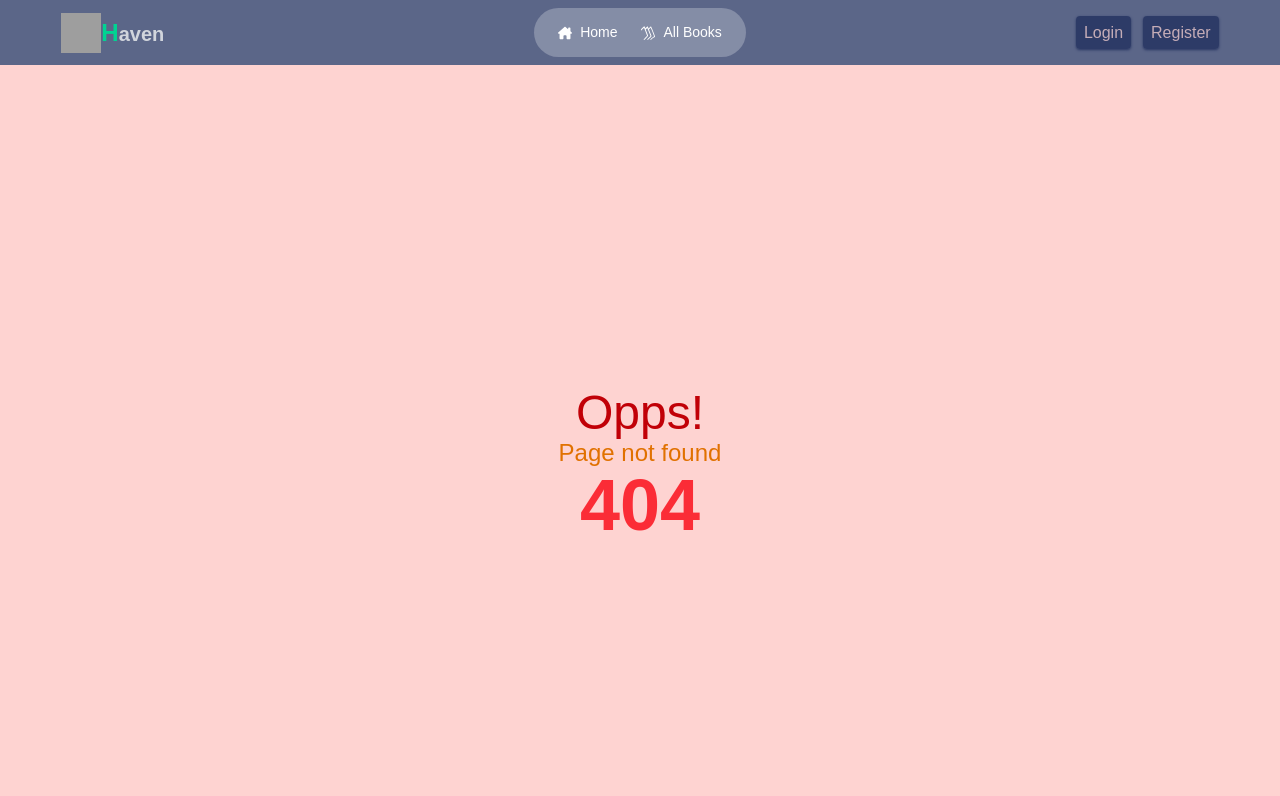
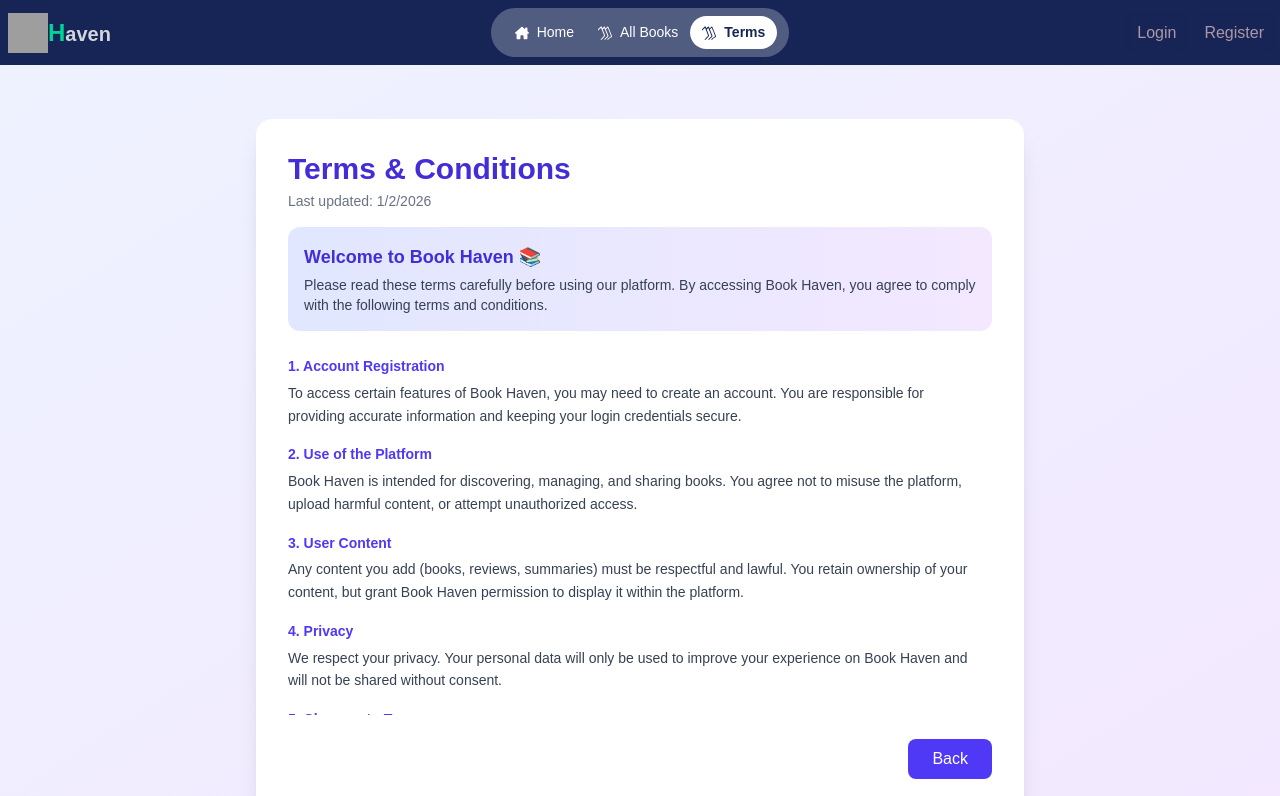
Before and after one commit to jamal-uddin-asif/The-Book-Haven-Client-, a React (Vite) app: page /terms in a window 1280 px wide. Shown: the top 796 px of the page. Built offline with nearby package versions, Linux system fonts and the light colour scheme; no server answers; grey boxes are pictures that could not be loaded; a web font is replaced by a local one.

Commit message:
terms and condition page added

```diff
--- a/src/Components/Footer/Footer.jsx
+++ b/src/Components/Footer/Footer.jsx
@@ -4,7 +4,7 @@ import { FaFacebook, FaInstagram, FaLinkedin, FaWhatsapp, FaXTwitter, FaYoutube
 
 const Footer = () => {
   return (
-    <div className="py-8 mt-5 text-white bg-blue-950">
+    <div className="py-8 pt-5 text-white bg-blue-950">
         <title>Register | The Book Haven</title>
       <MyContainer>
         {/* top div  */}
--- /dev/null
+++ b/src/Components/Home/FeatureOfThisWeb/FeatureOfThisWeb.jsx
@@ -0,0 +1,42 @@
+import React from 'react';
+import { BiSolidBookAdd } from "react-icons/bi";
+import { FaBookOpenReader } from "react-icons/fa6";
+import { MdAutoDelete } from "react-icons/md";
+import { TiEdit } from "react-icons/ti";
+const FeatureOfThisWeb = () => {
+    return (
+          <div className="">
+            <h1 className="border-b pb-4 my-heading py-4 text-2xl">
+              Feature of this web
+            </h1>
+            <div className="sm:flex  text-center justify-center gap-7 py-6">
+              <div className="bg-linear-to-br from-green-400 to-green-800 p-6 rounded-2xl hover:scale-105 transition ease-in-out text-white">
+                <div className="flex justify-center">
+                  <FaBookOpenReader size={30} />
+                </div>
+                Read book
+              </div>
+              <div className="bg-linear-to-br from-orange-400 to-orange-700 p-6 rounded-2xl hover:scale-105 transition ease-in-out text-white">
+                <div className="flex justify-center">
+                  <BiSolidBookAdd size={30} />
+                </div>
+                Add book
+              </div>
+              <div className="bg-linear-to-br from-yellow-300 to-yellow-600 p-6 rounded-2xl hover:scale-105 transition ease-in-out text-white">
+                <div className="flex justify-center">
+                  <TiEdit size={30} />
+                </div>
+                Edit book
+              </div>
+              <div className="bg-linear-to-br from-red-500 to-red-800 p-6 rounded-2xl hover:scale-105 transition ease-in-out text-white">
+                <div className="flex justify-center">
+                  <MdAutoDelete size={30} />
+                </div>
+                Delete book
+              </div>
+            </div>
+          </div>
+    );
+};
+
+export default FeatureOfThisWeb;
--- a/src/Components/Home/LatestBooksCard.jsx
+++ b/src/Components/Home/LatestBooksCard.jsx
@@ -4,29 +4,43 @@ import { Link } from "react-router";
 
 const LatestBooksCard = ({ book }) => {
   return (
-    <div className="flex flex-col border-l-2 hover:border-l-5 hover:text-white rounded-2xl hover:scale-110 duration-200 transition ease-in-out hover:border-green-400 hover:bg-blue-950 ">
-      <div className="flex-1 border-b-2 hover:border-green-400 ">
+    <div className="flex bg-white  flex-col h-full relative overflow-hidden border-l-2 rounded-2xl transition duration-200 hover:border-green-400">
+
+      {/* Image + Title */}
+      <div className="border-b-2 hover:border-green-400">
         <img
-          className="h-[150px] pl-3 hover:scale-110 transition ease-in-out"
+          className="h-[150px] mx-auto pl-3 hover:scale-110 transition"
           src={book.coverImage}
           alt=""
         />
-        <h1 className="pl-3 my-heading font-bold text-xl line-clamp-2">{book.title}</h1>
+        <h1 className="pl-3 my-heading font-bold line-clamp-2">
+          {book.title}
+        </h1>
       </div>
 
-      <div className="flex-1  space-y-2 pl-3 pt-2">
-        <h2 className="my-heading"><span className="bg-fuchsia-400 px-1 rounded-sm">Author</span> : {book.author}</h2>
-        <p className="my-heading"><span className="bg-cyan-500 px-1 rounded-sm">Genre</span> : {book.genre}</p>
-        <p className="line-clamp-2 my-heading"><span className="bg-emerald-400 rounded-sm px-1">Summary</span> : {book.summary}</p>
-        <div className="flex flex-col ">
-          <div className="bg-amber-300 px-2 text-green-700 rounded-sm inline ">
-            {" "}
+      {/* Content */}
+      <div className="flex flex-col flex-1 space-y-2 pl-3 pt-2">
+        <h2 className="my-heading">
+          <span className="bg-fuchsia-400 px-1 rounded-sm">Author</span> : {book.author}
+        </h2>
+
+        <p className="my-heading">
+          <span className="bg-cyan-500 px-1 rounded-sm">Genre</span> : {book.genre}
+        </p>
+
+        <p className="line-clamp-2 my-heading">
+          <span className="bg-emerald-400 rounded-sm px-1">Summary</span> : {book.summary}
+        </p>
+
+          <div className="bg-amber-300 px-2 text-green-700 rounded-sm w-fit mb-2">
             Rating: {book.rating}
           </div>
+        {/* Footer */}
+        <div className="mt-auto">
 
           <Link
             to={`/book-details/${book._id}`}
-            className="p-2.5 my-2 rounded-sm  bg-blue-950 opacity-65 hover:bg-green-500 text-white"
+            className="block p-2.5 rounded-sm bg-blue-950  hover:opacity-65 text-white text-center"
           >
             See Details
           </Link>
@@ -36,4 +50,5 @@ const LatestBooksCard = ({ book }) => {
   );
 };
 
+
 export default LatestBooksCard;
--- a/src/Components/MyContainer/MyContainer.jsx
+++ b/src/Components/MyContainer/MyContainer.jsx
@@ -1,7 +1,7 @@
 import React from "react";
 
 const MyContainer = ({ children }) => {
-  return <div className="max-w-11/12 mx-auto">{children}</div>;
+  return <div className="max-w-7xl mx-auto">{children}</div>;
 };
 
 export default MyContainer;
--- a/src/Components/Navber.jsx
+++ b/src/Components/Navber.jsx
@@ -30,7 +30,9 @@ const Navber = () => {
     html.setAttribute("data-theme", theme);
     localStorage.setItem("theme", theme);
   }, [theme]);
+
   const handleThemeToggle = (checked) => {
+    console.log(checked)
     setTheme(checked ? "dark" : "light");
   };
 
@@ -59,6 +61,12 @@ const Navber = () => {
           All Books
         </NavLink>
       </li>
+      <li className="text-white">
+        <NavLink to={"/terms"}>
+          <SiWikibooks />
+         Terms
+        </NavLink>
+      </li>
       {user && (
         <>
           <li className="text-white">
@@ -78,10 +86,11 @@ const Navber = () => {
     </>
   );
   return (
-    <div className=" bg-blue-950/70">
+    <div className=" bg-blue-950 ">
 
-      {/* <MyContainer> */}
-      <div className="md:max-w-11/12 mx-auto navbar   ">
+
+      <MyContainer>
+      <div className=" navbar  ">
         <div className="navbar-start">
           <div className="dropdown ">
             <div tabIndex={0} role="button" className=" lg:hidden">
@@ -183,7 +192,7 @@ const Navber = () => {
                     <input
                       onChange={(e) => handleThemeToggle(e.target.checked)}
                       type="checkbox"
-                      defaultChecked
+                      checked = {theme === 'dark'}
                       className="toggle text-right"
                     />
                     <li className="">{format(new Date(), "dd/MM/YYY")}</li>
@@ -211,7 +220,7 @@ const Navber = () => {
           </div>
         </div>
       </div>
-      {/* </MyContainer> */}
+      </MyContainer>
     </div>
   );
 };
--- a/src/Layouts/RootLayout.jsx
+++ b/src/Layouts/RootLayout.jsx
@@ -6,7 +6,7 @@ import Footer from "../Components/Footer/Footer";
 const RootLayout = () => {
   return (
     <div>
-      <header>
+      <header className=" sticky top-0 z-10">
         <Navber></Navber>
       </header>
       <main>
--- a/src/Pages/Home/Home.jsx
+++ b/src/Pages/Home/Home.jsx
@@ -4,15 +4,12 @@ import { Link } from "react-router";
 import MyContainer from "../../Components/MyContainer/MyContainer";
 import { useAxiosSecure } from "../../Hooks/useAxiosSecure";
 import LatestBooksCard from "../../Components/Home/LatestBooksCard";
-import { BiSolidBookAdd } from "react-icons/bi";
-import { FaBookOpenReader } from "react-icons/fa6";
-import { MdAutoDelete } from "react-icons/md";
-import { TiEdit } from "react-icons/ti";
 import banner from '../../assets/library.jpg'
 
 import Aos from "aos";
 import 'aos/dist/aos.css'
 import LoadingSpinner from "../../Components/LoadingSpinner/LoadingSpinner";
+import FeatureOfThisWeb from "../../Components/Home/FeatureOfThisWeb/FeatureOfThisWeb";
 
 const Home = () => {
   const axiosSecure = useAxiosSecure();
@@ -42,16 +39,16 @@ const Home = () => {
 
 
   return (
-    <div className="">
+    <div className="bg-base-200 p-2">
       <title>Home | The Book Haven</title>
       {/* banner  */}
 
       <div className="">
         <MyContainer>
-          <div  className="relative  banner my-5 rounded-xl text-white">
+          <div  className="relative  banner my-5 rounded-xl text-white ">
             <div  className="  md:flex py-15  items-center justify-center text-center ">
-              <div data-aos="fade-up" className="space-y-4">
-                <h1 className="tracking-wide text-3xl  font-bold  md:text-4xl  lg:text-5xl my-heading ">
+              <div data-aos="fade-up" className="space-y-4 bg-white/20 rounded-xl p-2">
+                <h1 className="tracking-wide text-3xl  bg-blue-950 p-2 rounded-xl font-bold  md:text-4xl  lg:text-5xl my-heading ">
                   Your Personal Library, Reimagined
                 </h1>
                 <div className="my-heading rounded-full tracking-wider mb-4  ">
@@ -71,13 +68,13 @@ const Home = () => {
             <div data-aos="fade-up" className="flex justify-center items-center bottom-5 left-5 space-x-2 ">
               <Link
                 to={"/all-books"}
-                className=" p-2 rounded-sm  bg-blue-950 text-white shadow-xl shadow-blue-950  hover:bg-green-500"
+                className=" p-2 rounded-sm  bg-blue-950 text-white shadow-xl shadow-blue-900  hover:bg-blue-800"
               >
                 All Books
               </Link>
               <Link
                 to={"/add-book"}
-                className=" p-2 rounded-sm  bg-blue-950 text-white shadow-xl shadow-blue-950 hover:bg-green-500 "
+                className=" p-2 rounded-sm  bg-blue-950 text-white shadow-xl shadow-blue-900 hover:bg-blue-800 "
               >
                 Create Book
               </Link>
@@ -94,7 +91,7 @@ const Home = () => {
               <h1 className="border-b mb-4 my-heading py-4 text-2xl">
                 Latest Books here
               </h1>
-              <div className="grid grid-cols-1 sm:grid-cols-2 lg:grid-cols-3 gap-6">
+              <div className="grid grid-cols-1 sm:grid-cols-2 lg:grid-cols-3 gap-6 ">
                 {loading ? <div className="col-span-full"><LoadingSpinner></LoadingSpinner></div> : latestBooks?.map((book) => (
                   <LatestBooksCard book={book}></LatestBooksCard>
                 ))}
@@ -123,37 +120,8 @@ const Home = () => {
             </div>
           </div>
 
-          <div className="">
-            <h1 className="border-b mb-4 my-heading py-4 text-2xl">
-              Feature of this web
-            </h1>
-            <div className="sm:flex space-y-4 text-center justify-center gap-7 py-6">
-              <div className="bg-linear-to-br from-green-400 to-green-800 p-6 rounded-2xl hover:scale-105 transition ease-in-out text-white">
-                <div className="flex justify-center">
-                  <FaBookOpenReader size={30} />
-                </div>
-                Read book
-              </div>
-              <div className="bg-linear-to-br from-orange-400 to-orange-700 p-6 rounded-2xl hover:scale-105 transition ease-in-out text-white">
-                <div className="flex justify-center">
-                  <BiSolidBookAdd size={30} />
-                </div>
-                Add book
-              </div>
-              <div className="bg-linear-to-br from-yellow-300 to-yellow-600 p-6 rounded-2xl hover:scale-105 transition ease-in-out text-white">
-                <div className="flex justify-center">
-                  <TiEdit size={30} />
-                </div>
-                Edit book
-              </div>
-              <div className="bg-linear-to-br from-red-500 to-red-800 p-6 rounded-2xl hover:scale-105 transition ease-in-out text-white">
-                <div className="flex justify-center">
-                  <MdAutoDelete size={30} />
-                </div>
-                Delete book
-              </div>
-            </div>
-          </div>
+       <FeatureOfThisWeb/>
+
         </MyContainer>
       </div>
     </div>
--- /dev/null
+++ b/src/Pages/TermsAndConditions/TermsAndConditions.jsx
@@ -0,0 +1,109 @@
+import React from "react";
+import { useNavigate } from "react-router";
+import MyContainer from "../../Components/MyContainer/MyContainer";
+
+const TermsAndConditions = () => {
+  const navigate = useNavigate();
+
+  return (
+    <div className="min-h-screen bg-gradient-to-br from-indigo-50 to-purple-100 flex items-center justify-center p-4">
+      <MyContainer>
+
+
+      <div className="max-w-3xl w-full bg-white rounded-2xl shadow-xl p-6 md:p-8">
+
+        {/* Header */}
+        <h1 className="text-3xl font-bold text-indigo-700 mb-1">
+          Terms & Conditions
+        </h1>
+        <p className="text-sm text-gray-500 mb-4">
+          Last updated: {new Date().toLocaleDateString()}
+        </p>
+
+        {/* Welcome Box */}
+        <div className="bg-gradient-to-r from-indigo-100 to-purple-100 rounded-xl p-4 mb-6">
+          <h2 className="font-semibold text-indigo-700 text-lg mb-1">
+            Welcome to Book Haven 📚
+          </h2>
+          <p className="text-gray-700 text-sm">
+            Please read these terms carefully before using our platform.
+            By accessing Book Haven, you agree to comply with the following
+            terms and conditions.
+          </p>
+        </div>
+
+        {/* Content */}
+        <div className="space-y-4 text-gray-700 text-sm leading-relaxed max-h-[360px] overflow-y-auto pr-2">
+
+          <div>
+            <h3 className="font-semibold text-indigo-600 mb-1">
+              1. Account Registration
+            </h3>
+            <p>
+              To access certain features of Book Haven, you may need to create
+              an account. You are responsible for providing accurate
+              information and keeping your login credentials secure.
+            </p>
+          </div>
+
+          <div>
+            <h3 className="font-semibold text-indigo-600 mb-1">
+              2. Use of the Platform
+            </h3>
+            <p>
+              Book Haven is intended for discovering, managing, and sharing
+              books. You agree not to misuse the platform, upload harmful
+              content, or attempt unauthorized access.
+            </p>
+          </div>
+
+          <div>
+            <h3 className="font-semibold text-indigo-600 mb-1">
+              3. User Content
+            </h3>
+            <p>
+              Any content you add (books, reviews, summaries) must be respectful
+              and lawful. You retain ownership of your content, but grant Book
+              Haven permission to display it within the platform.
+            </p>
+          </div>
+
+          <div>
+            <h3 className="font-semibold text-indigo-600 mb-1">
+              4. Privacy
+            </h3>
+            <p>
+              We respect your privacy. Your personal data will only be used to
+              improve your experience on Book Haven and will not be shared
+              without consent.
+            </p>
+          </div>
+
+          <div>
+            <h3 className="font-semibold text-indigo-600 mb-1">
+              5. Changes to Terms
+            </h3>
+            <p>
+              Book Haven reserves the right to update these terms at any time.
+              Continued use of the platform means you accept any changes.
+            </p>
+          </div>
+
+        </div>
+
+        {/* Footer Button */}
+        <div className="mt-6 flex justify-end">
+          <button
+            onClick={() => navigate(-1)}
+            className="px-6 py-2 rounded-lg bg-indigo-600 text-white font-medium hover:bg-indigo-700 transition"
+          >
+            Back
+          </button>
+        </div>
+      </div>
+      </MyContainer>
+    </div>
+  );
+};
+
+export default TermsAndConditions;
--- a/src/Routes/Router.jsx
+++ b/src/Routes/Router.jsx
@@ -9,6 +9,7 @@ import Home from "../Pages/Home/Home";
 import BookDetails from "../Pages/BookDetails/BookDetails";
 import PageNotFound from "../Pages/PageNotFound";
 import PrivateRoute from "./PrivateRoute";
+import TermsAndConditions from "../Pages/TermsAndConditions/TermsAndConditions";
 
 export const router = createBrowserRouter([
   {
@@ -22,6 +23,10 @@ export const router = createBrowserRouter([
       {
         path: "all-books",
         Component: AllBooks,
+      },
+      {
+        path: "terms",
+        Component: TermsAndConditions,
       },
       {
         path: 'auth/login',
```
